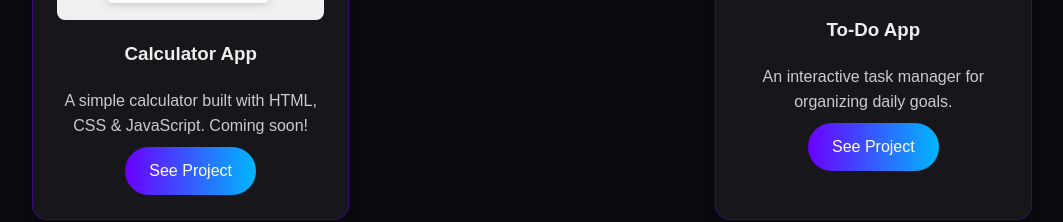
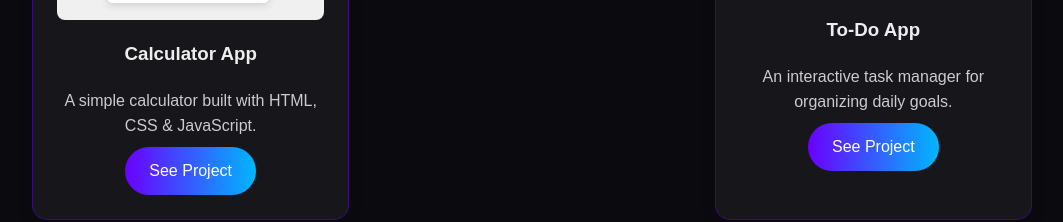
Before and after one commit to Demmy2025/webfolio, a plain HTML site: page index.html in a window 1280 px wide. Shown: the part 1537-1759 px from the top of the page, without its empty margins (108-1171 px from the left). Drawn offline with Linux system fonts and the light colour scheme.

Commit message:
Fix HTML formatting and structure

```diff
--- a/index.html
+++ b/index.html
@@ -56,7 +56,7 @@
           <div class="project-card">
            <img src="calculator/screenshot/calculator.png" alt="Calculator App Screenshot" class="project-img">
            <h3>Calculator App</h3>
-           <p>A simple calculator built with HTML, CSS & JavaScript. Coming soon!</p>
+           <p>A simple calculator built with HTML, CSS & JavaScript.</p>
             <a href="calculator/calcindex.html" class="btn">See Project</a>
           </div>
 
```
